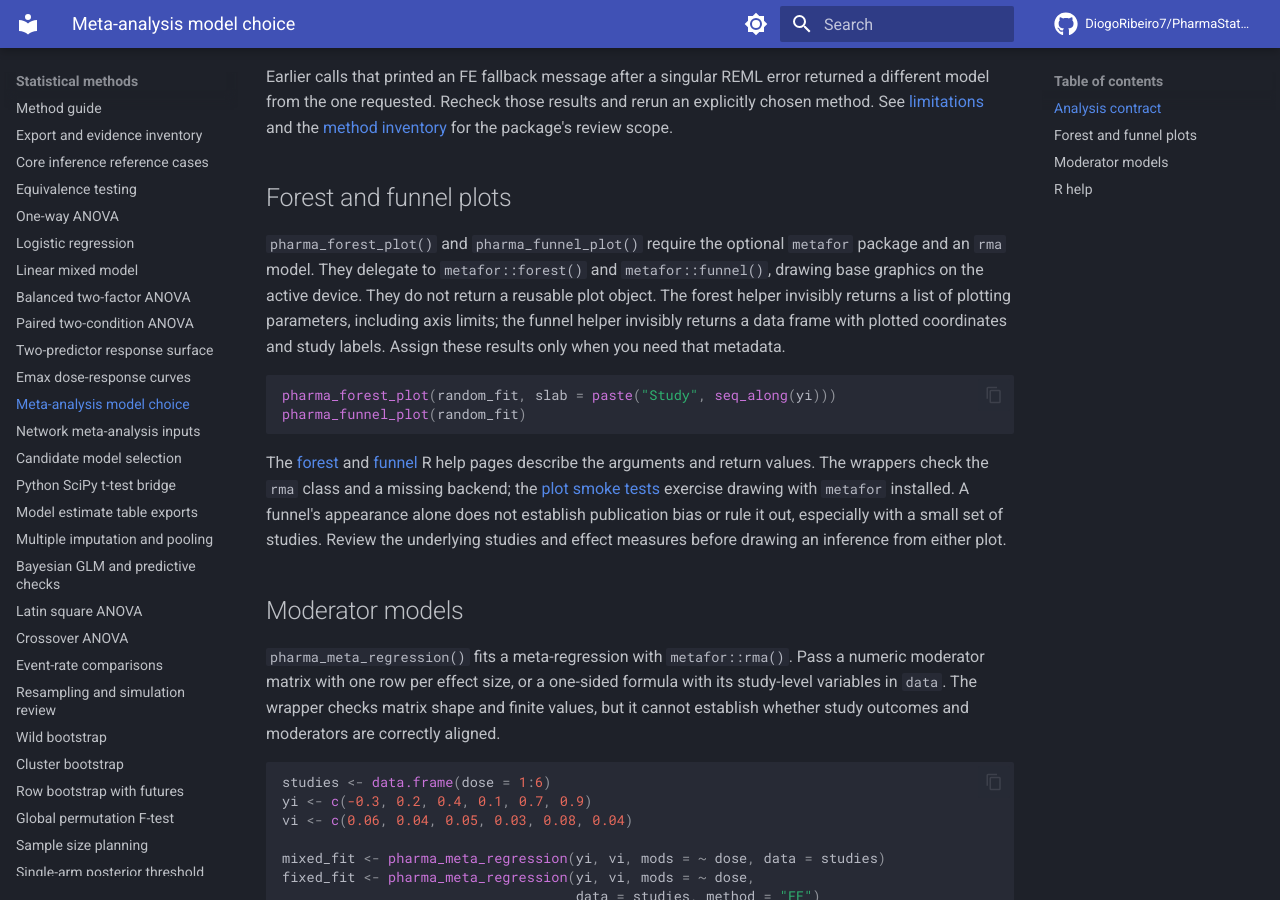
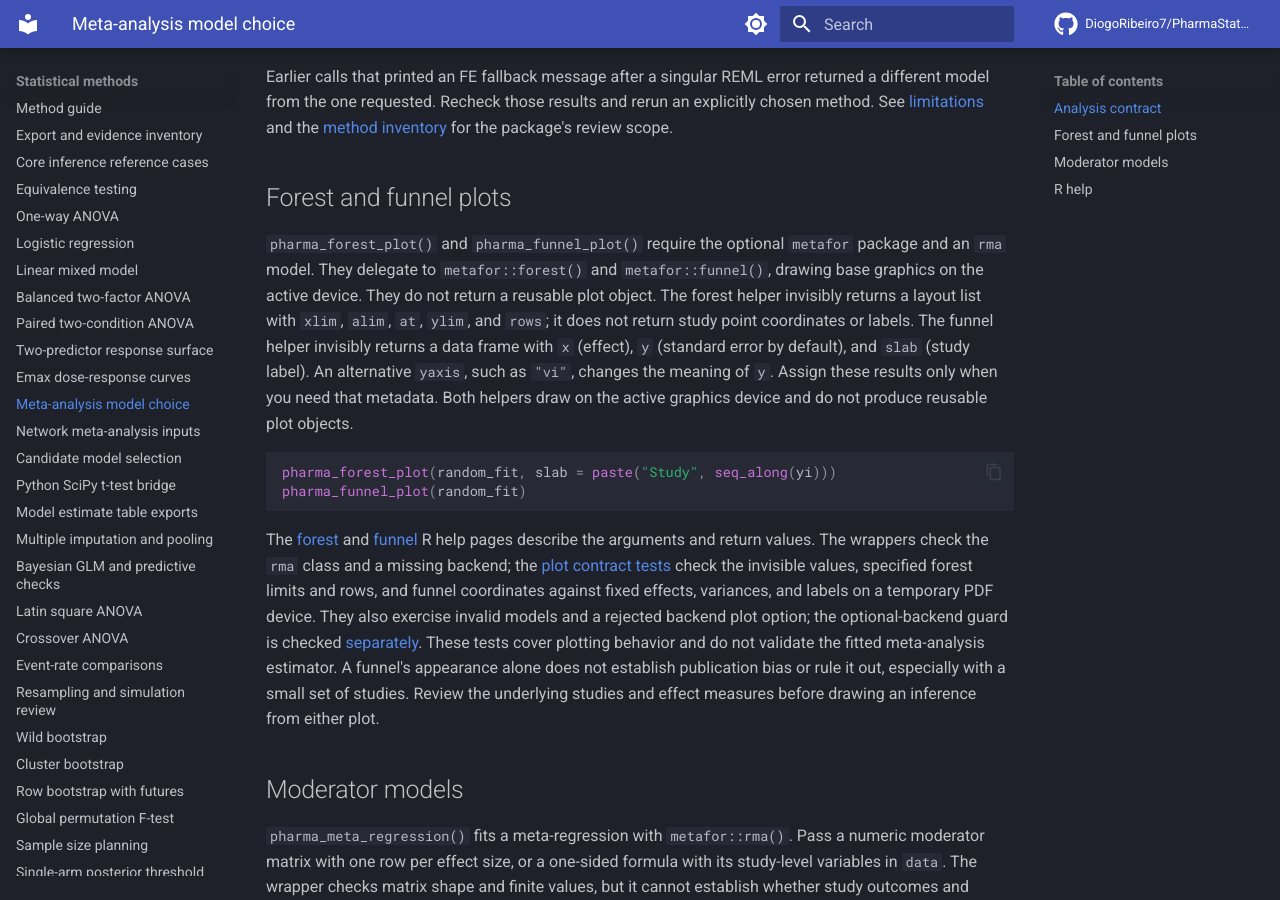
Before and after one commit to DiogoRibeiro7/PharmaStatsR, an MkDocs documentation site: the page built from docs/meta-analysis.md, in a window 1280 px wide and 900 px high, scrolled down 972 px. Built offline with MkDocs 1.6.1 and Material for MkDocs 9.7.7, drawn with Linux system fonts in a browser that asks for light colours; comment, search, counter and statistics services are not loaded.

Commit message:
Document meta plot contract in docs/meta-analysis.md

````diff
--- a/docs/meta-analysis.md
+++ b/docs/meta-analysis.md
@@ -29,10 +29,13 @@ Earlier calls that printed an FE fallback message after a singular REML error re
 `pharma_forest_plot()` and `pharma_funnel_plot()` require the optional
 `metafor` package and an `rma` model. They delegate to `metafor::forest()`
 and `metafor::funnel()`, drawing base graphics on the active device. They do
-not return a reusable plot object. The forest helper invisibly returns a list
-of plotting parameters, including axis limits; the funnel helper invisibly
-returns a data frame with plotted coordinates and study labels. Assign these
-results only when you need that metadata.
+not return a reusable plot object. The forest helper invisibly returns a layout list with `xlim`, `alim`,
+`at`, `ylim`, and `rows`; it does not return study point coordinates or
+labels. The funnel helper invisibly returns a data frame with `x` (effect),
+`y` (standard error by default), and `slab` (study label). An alternative
+`yaxis`, such as `"vi"`, changes the meaning of `y`. Assign these
+results only when you need that metadata. Both helpers draw on the active
+graphics device and do not produce reusable plot objects.
 
 ```r
 pharma_forest_plot(random_fit, slab = paste("Study", seq_along(yi)))
@@ -42,8 +45,13 @@ pharma_funnel_plot(random_fit)
 The [forest](https://github.com/DiogoRibeiro7/PharmaStatsR/blob/main/man/pharma_forest_plot.Rd)
 and [funnel](https://github.com/DiogoRibeiro7/PharmaStatsR/blob/main/man/pharma_funnel_plot.Rd)
 R help pages describe the arguments and return values. The wrappers check
-the `rma` class and a missing backend; the [plot smoke tests](https://github.com/DiogoRibeiro7/PharmaStatsR/blob/main/tests/testthat/test-pharma_tests.R)
-exercise drawing with `metafor` installed. A funnel's appearance alone does
+the `rma` class and a missing backend; the [plot contract tests](https://github.com/DiogoRibeiro7/PharmaStatsR/blob/main/tests/testthat/test-meta-plot-contract.R)
+check the invisible values, specified forest limits and rows, and funnel
+coordinates against fixed effects, variances, and labels on a temporary PDF
+device. They also exercise invalid models and a rejected backend plot option;
+the optional-backend guard is checked [separately](https://github.com/DiogoRibeiro7/PharmaStatsR/blob/main/tests/testthat/test-meta.R).
+These tests cover plotting behavior and do not validate the fitted meta-analysis
+estimator. A funnel's appearance alone does
 not establish publication bias or rule it out, especially with a small set
 of studies. Review the underlying studies and effect measures before drawing
 an inference from either plot.
````
